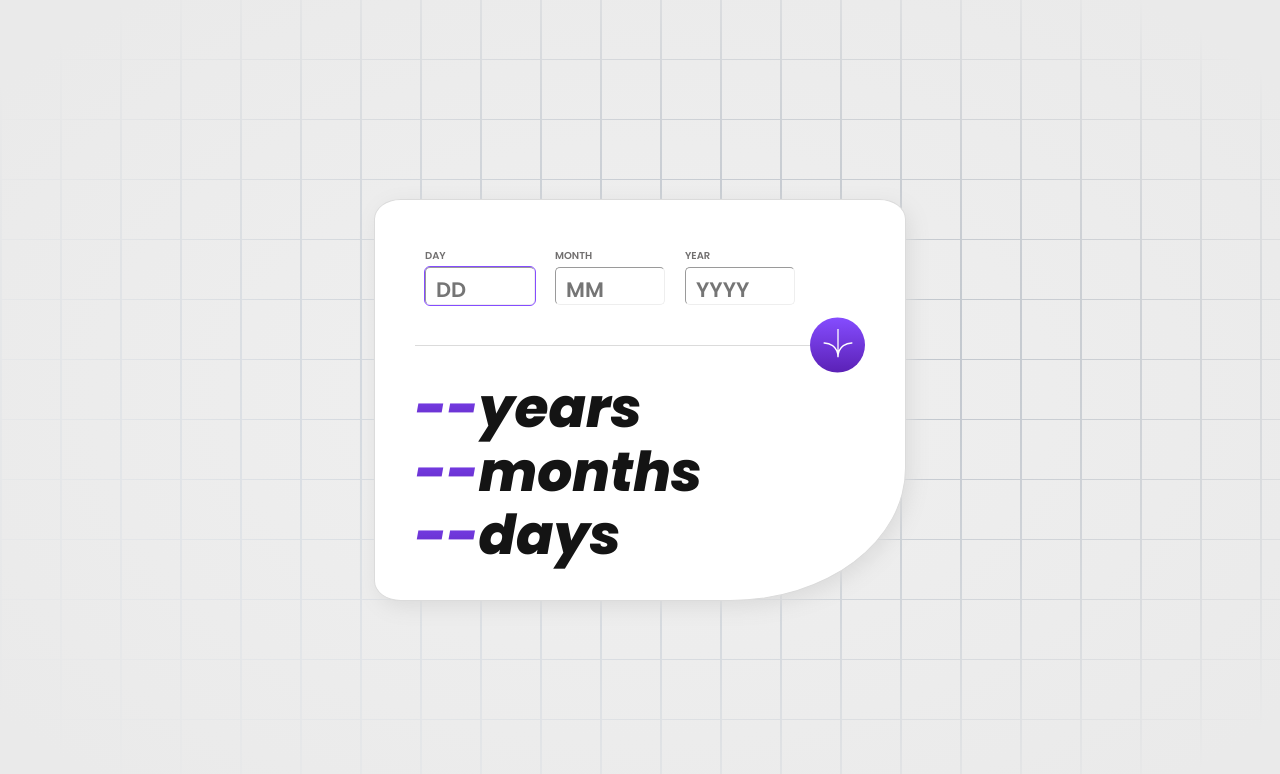
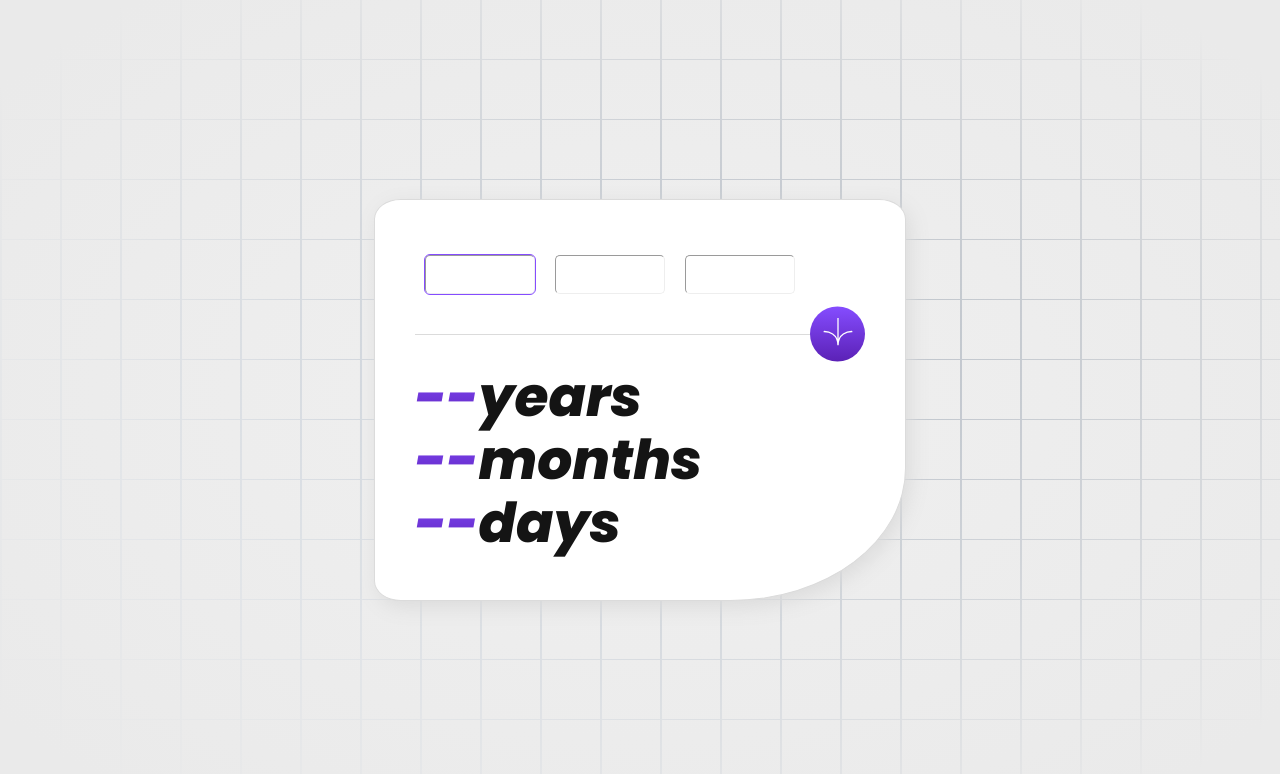
Before and after one commit to GgonzaloCaceres/AgeCalculator, a React (Vite) app: page / in a window 1280 px wide. Shown: the top 774 px of the page. Built offline with nearby package versions, Linux system fonts and the light colour scheme.

Commit message:
refactor: :art: Refactor DateInput component

```diff
--- a/src/components/DateInput/DateInput.jsx
+++ b/src/components/DateInput/DateInput.jsx
@@ -1,43 +1,15 @@
 import style from './DateInput.module.css'
-import useCalculator from '../../hooks/useCalculator'
-import { useState } from 'react'
 
-const DATE_INPUT_TYPES = {
-  Day: {
-    Label: 'DAY',
-    PlaceHolder: 'DD'
-  },
-  Month: {
-    Label: 'MONTH',
-    PlaceHolder: 'MM'
-  },
-  Year: {
-    Label: 'YEAR',
-    PlaceHolder: 'YYYY'
-  }
-}
-const DateInput = ({ type, ...props }) => {
-  const [inputValue, setInputValue] = useState('')
-  const [errorMessage, setErrorMessage] = useState('')
-  const { handleValidation } = useCalculator()
-  const { Label, PlaceHolder } = DATE_INPUT_TYPES[type]
-    ? DATE_INPUT_TYPES[type]
-    : {}
-
+const DateInput = ({ type, label, errorMessage, ...props }) => {
   return (
     <div className={style.inputCombo}>
-      <label htmlFor="dateImport">{Label}</label>
+      <label htmlFor="dateImport">{label}</label>
       <input
+        autoComplete="off"
+        name={label}
+        id="dateImport"
         {...props}
-        name={Label}
-        id="dateImport"
         type="number"
-        placeholder={PlaceHolder}
-        onChange={({ target: { value } }) => {
-          setInputValue(value)
-          setErrorMessage(() => handleValidation(value, Label))
-        }}
-        value={inputValue}
       ></input>
       <span className={style.errorMessage}>{errorMessage}</span>
     </div>
```
